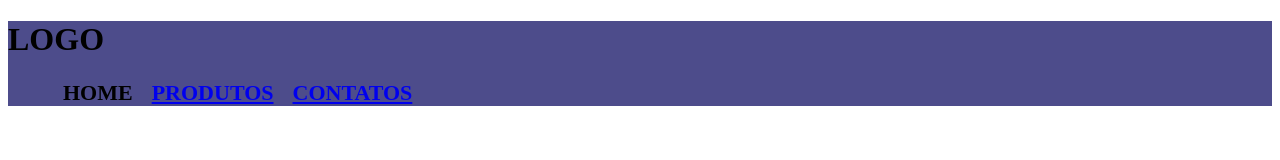
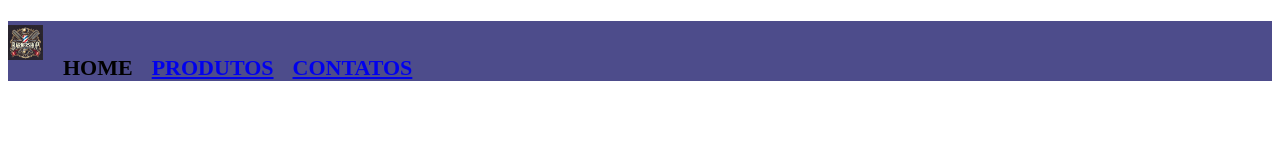
Before and after one commit to leandrobastos07/barbearia-master, a plain HTML site: page leandro 2/produto.html in a window 1280 px wide. Drawn offline with Linux system fonts and the light colour scheme.

Commit message:
Add files via upload

```diff
--- a/leandro 2/produto.html
+++ b/leandro 2/produto.html
@@ -1,5 +1,7 @@
 <!DOCTYPE html>
 <html lang="pt-br">
+
+
 
 <head>
 
@@ -11,7 +13,7 @@
 </head>
 <body>
     <header>
-        <h1>LOGO</h1>
+        <h1></h1>
        <nav>
           <ul>
               <li><a href="index.html"></a>home</li>
@@ -19,6 +21,7 @@
               <li><a href="####">contatos</a></li>
           </ul>
        </nav>
+       <img src="barber.webp" alt="">
     </header>
 </body>
 </html>
--- a/leandro 2/produtos.css
+++ b/leandro 2/produtos.css
@@ -1,5 +1,10 @@
 header{
     background-color: rgb(77, 76, 139);
+}
+
+nav{
+    display: inline;
+    margin: 0 0 0 15px;
 }
 nav li{
     display: inline;
@@ -10,3 +15,9 @@ nav li{
     font-size: 22px;
     text-decoration: none;
 }
+
+img {
+    top: 25px;
+    position: absolute;
+    width: 35px;
+}
```
